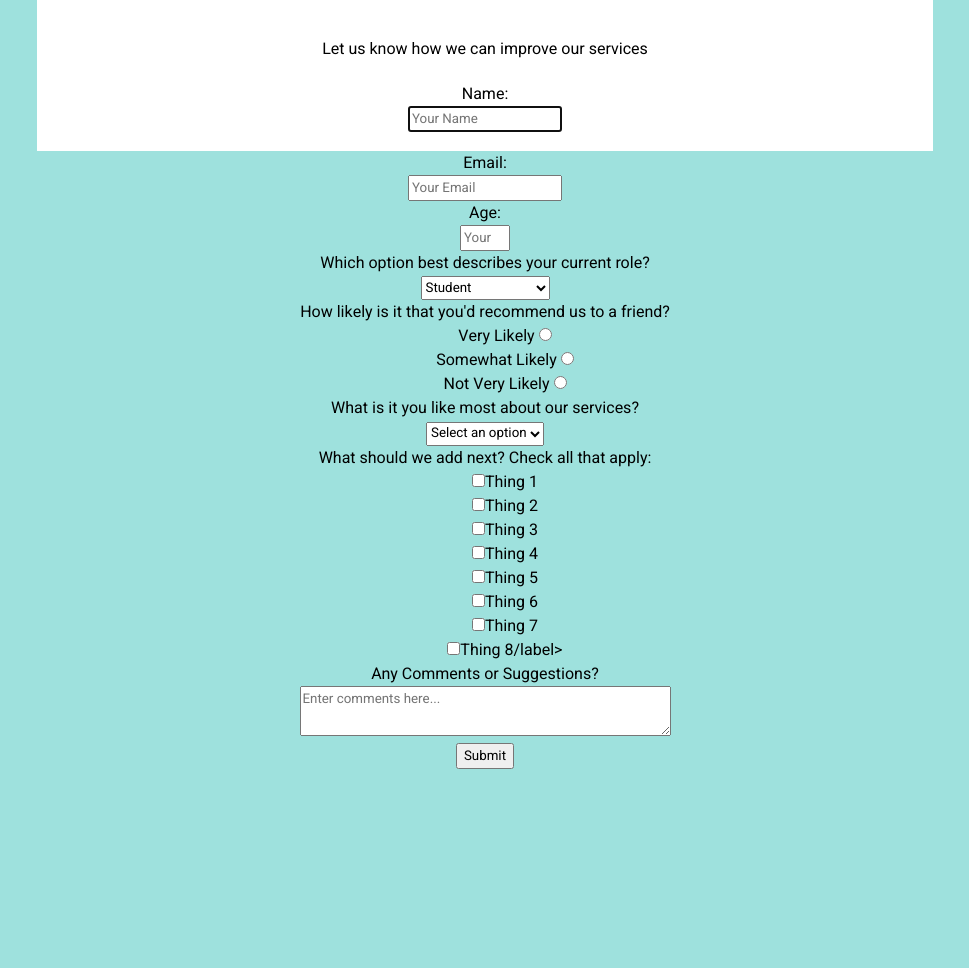
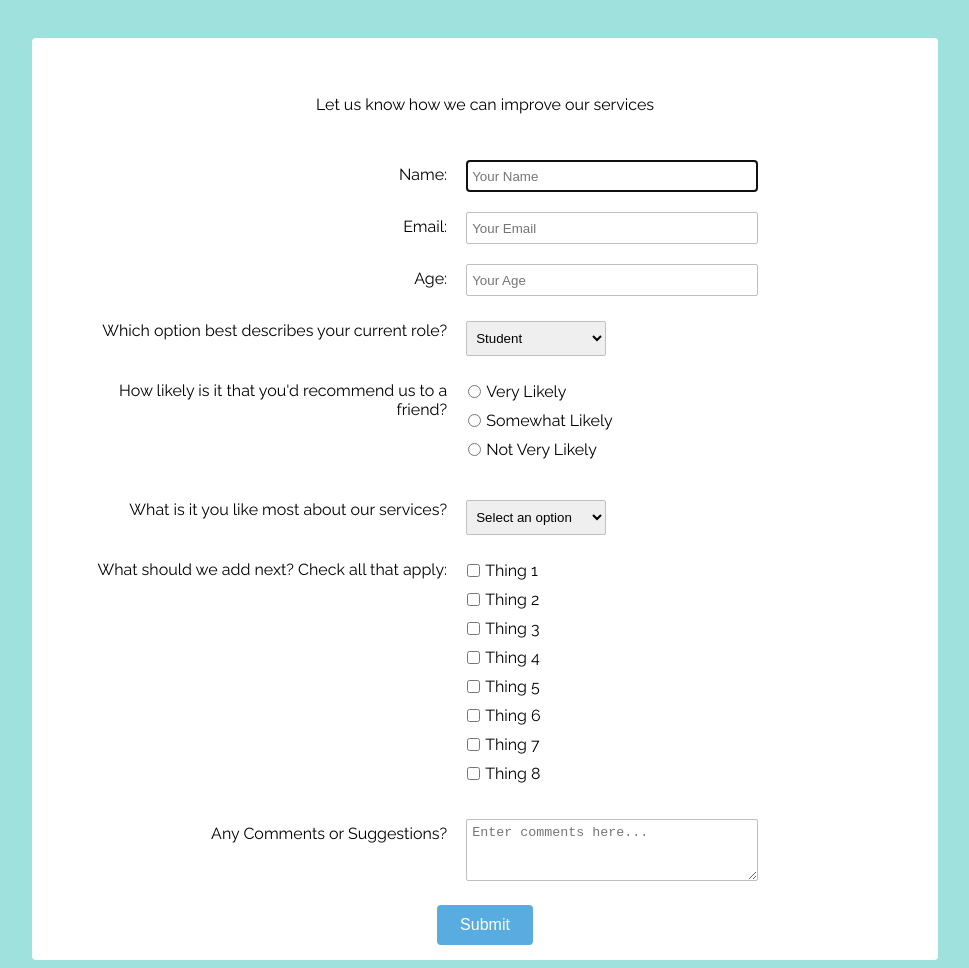
Before and after one commit to collin-tx/Survey-Form, a plain HTML site: page index.html in a window 1280 px wide. Shown: the part 114-1082 px from the top of the page, without its empty margins (155-1124 px from the left). Before the commit the page ends 883 px from the top, so only its background shows below. Drawn offline with Linux system fonts and the light colour scheme.

Commit message:
Finished styles for desktop

```diff
--- a/index.html
+++ b/index.html
@@ -17,7 +17,7 @@
             <form action="#" id="survey-form" method="GET">
 
                 <div class="row">
-                    <div class="labels"></div>
+                    <div class="labels">
                         <label id="name-label" for="name">Name:</label>
                     </div>
                     <div class="right">
@@ -26,7 +26,7 @@
                 </div>
 
                 <div class="row">
-                    <div class="labels"></div>
+                    <div class="labels">
                         <label for="email" id="email-label">Email:</label>
                     </div>
                     <div class="right">
@@ -48,7 +48,7 @@
                         <label for="role">Which option best describes your current role?</label>
                     </div>
                     <div class="right">
-                        <select name="role" id="dropdown">
+                        <select name="role" id="role" class="dropdown">
                             <option disabled value>Select an option</option>
                             <option value="Student">Student</option>
                             <option value="Full Time Job">Full Time Job</option>
@@ -129,13 +129,13 @@
                                 <label><input type="checkbox" name="add" value="7" class="userRatings">Thing 7</label>
                             </li>
                             <li class="checkbox">
-                               <label><input type="checkbox" name="add" value="8" class="userRatings">Thing 8/label>
+                               <label><input type="checkbox" name="add" value="8" class="userRatings">Thing 8</label>
                             </li>
                         </ul>
                     </div>
                 </div>
 
-                <div class="row"></div>
+                <div class="row">
                     <div class="labels">
                         <label for="suggestions">Any Comments or Suggestions?</label>
                     </div>
--- a/style.css
+++ b/style.css
@@ -1,20 +1,23 @@
-@import url('https://fonts.googleapis.com/css?family=Heebo&display=swap');
+@import url('https://fonts.googleapis.com/css?family=Raleway&display=swap');
 
-* {
+/* * {
     box-sizing: border-box;
     margin: 0;
-    font-family: 'Heebo', Arial, Helvetica, sans-serif;
-}
+} */
 
+html,
 body {
     background: #9EE1DD;
     text-align: center;
     justify-content: center;
     align-content: center;
+    min-width: 320px;
+    font-family: 'Raleway', sans-serif;
 }
 
 #title {
     padding: 2rem;
+    font-weight: bold;
 }
 
 #description {
@@ -23,7 +26,79 @@ body {
 
 #main-form {
     background: #fff;
-    padding: 1.2rem;
-    width: 70vw;
+    padding: 5px;
+    max-width: 70vw;
     margin: 0 auto;
+    border-radius: 4px;
+    padding-top: 20px;
 }
+
+.labels {
+    display: inline-block;
+    text-align: right;
+    padding: 5px;
+    vertical-align: top;
+    width: 40%;
+    margin-top: 10px;
+}
+
+.right {
+    display: inline-block;
+    text-align: left;
+    width: 48%;
+    vertical-align: middle;
+}
+
+.input-field {
+    height: 20px;
+    width: 280px;
+    padding: 5px;
+    margin: 10px;
+    border: 1px solid #c0c0c0;
+    border-radius: 2px;
+}
+
+.userRatings,
+input[type="checkbox"] {
+    float: left;
+    margin-right: 5px;
+}
+
+.dropdown {
+    height: 35px;
+    width: 140px;
+    padding: 5px;
+    margin: 10px;
+    margin-top: 15px;
+    border: 1px solid #c0c0c0;
+    border-radius: 2px;
+}
+/*
+#dropdown {
+    margin-left: 8px;
+} */
+
+.radio,
+.checkbox {
+    position: relative;
+    left: -43px;
+    margin-left: 10px;
+    display: block;
+    padding-bottom: 10px;
+}
+
+#submit {
+    width: 96px;
+    height: 40px;
+    margin: 10px;
+    font-size: 1rem;
+    color: #fff;
+    background-color: #59ace0;
+    border-radius: 4px;
+    border: 0px solid;
+}
+
+#submit:hover {
+    opacity: 0.9;
+    cursor: pointer;
+}
```
